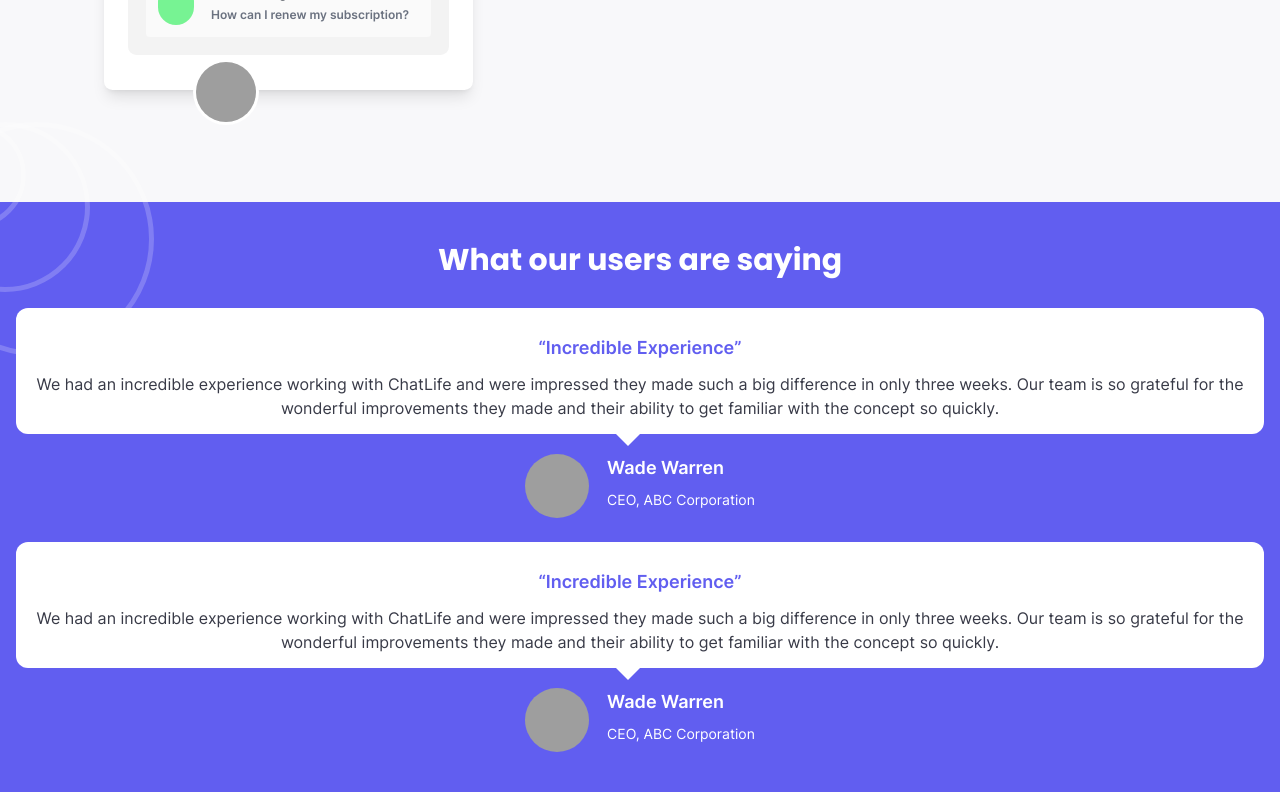
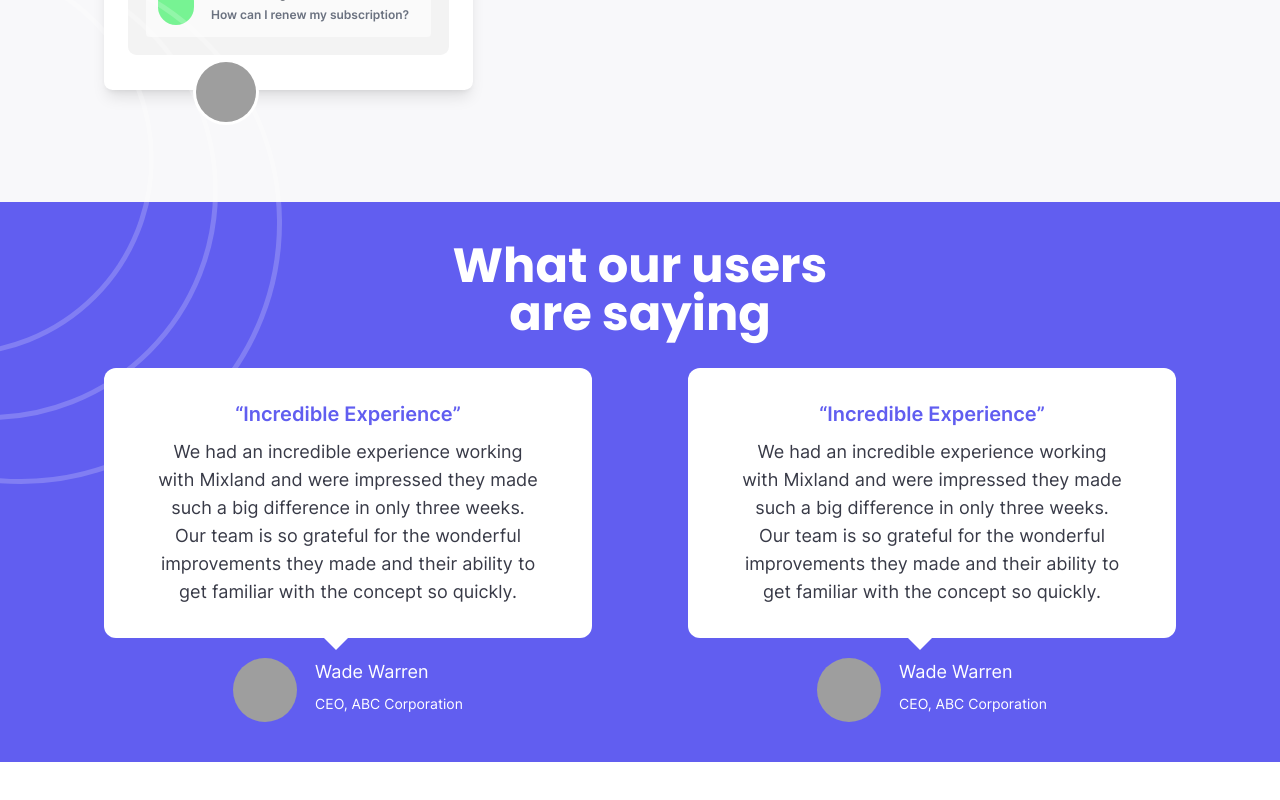
Before and after one commit to matintohidi/chat-app-client, a React (Create React App) app: page / in a window 1280 px wide. Shown: the part 1560-2360 px from the top of the page. Built offline with nearby package versions, Linux system fonts and the light colour scheme; grey boxes are pictures that could not be loaded; some icons are missing.

Commit message:
fixed comments responsive design

```diff
--- a/src/components/public/landing/comment/index.tsx
+++ b/src/components/public/landing/comment/index.tsx
@@ -6,16 +6,16 @@ const Comment : React.FC = () => {
 
 
     return (
-        <section className="bg-primary py-10 px-4 relative">
+        <section className="bg-primary py-10 px-4 relative sm:px-14 md:px-32 lg:px-[6.5rem] 2xl:px-[9.5rem]">
             {/* three bows */}
-            <span className="absolute -top-20 -left-20 border-white border-[5px] border-opacity-20 rounded-full p-12"></span>
-            <span className="absolute -top-20 -left-20 border-white border-[5px] border-opacity-20 rounded-full p-20"></span>
-            <span className="absolute -top-20 -left-20 border-white border-[5px] border-opacity-20 rounded-full p-28"></span>
+            <span className="absolute -top-20 -left-20 border-white border-[5px] border-opacity-20 rounded-full p-12 lg:p-48 lg:-left-60 lg:-top-60"></span>
+            <span className="absolute -top-20 -left-20 border-white border-[5px] border-opacity-20 rounded-full p-20 lg:p-56 lg:-left-60 lg:-top-60"></span>
+            <span className="absolute -top-20 -left-20 border-white border-[5px] border-opacity-20 rounded-full p-28 lg:p-64 lg:-left-60 lg:-top-60"></span>
 
             <div className="flex flex-col items-center z-10">
-                <h1 className="text-white font-PoppinsBold text-3xl text-center px-[34px]">What our users are saying</h1>
+                <h1 className="text-white font-PoppinsBold text-3xl text-center px-[34px] lg:text-4xl xl:text-5xl xl:w-[446px]">What our users are saying</h1>
 
-                <div className="flex flex-col space-y-6 mt-[30px]">
+                <div className="flex flex-col gap-6 mt-[30px] lg:flex-row xl:gap-24">
                     <UserComment />
                     <UserComment />
                 </div>
--- a/src/components/public/landing/comment/userComment.tsx
+++ b/src/components/public/landing/comment/userComment.tsx
@@ -4,11 +4,11 @@ const userComment : React.FC = () => {
     return (
         <div className="flex flex-col items-center">
             <div>
-                <div className="bg-white rounded-xl flex flex-col items-center px-4 pt-[26px] pb-3.5">
-                    <h2 className="text-primary text-lg">“Incredible Experience”</h2>
+                <div className="bg-white rounded-xl flex flex-col items-center px-4 py-[26px] lg:px-8 xl:px-[50px] xl:py-8">
+                    <h2 className="text-primary text-lg lg:text-xl">“Incredible Experience”</h2>
 
-                    <p className="text-center mt-2.5 text-customGrayText font-InterRegular">
-                        We had an incredible experience working with ChatLife and were impressed they made such a big difference in only three weeks. Our team is so grateful for the wonderful improvements they made and their ability to get familiar with the concept so quickly.
+                    <p className="text-center mt-2.5 text-customGrayText font-InterRegular lg:text-lg">
+                        We had an incredible experience working with Mixland and were impressed they made such a big difference in only three weeks. Our team is so grateful for the wonderful improvements they made and their ability to get familiar with the concept so quickly.
                     </p>
                 </div>
 
@@ -26,9 +26,9 @@ const userComment : React.FC = () => {
                 />
 
                 <div className="text-white space-y-2">
-                    <h1 className="text-lg">Wade Warren</h1>
+                    <h1 className="text-lg font-InterRegular font-medium">Wade Warren</h1>
 
-                    <h2 className="text-sm font-InterRegular">CEO, ABC Corporation</h2>
+                    <h2 className="text-sm font-InterRegular font-thin">CEO, ABC Corporation</h2>
                 </div>
             </div>
         </div>
```
